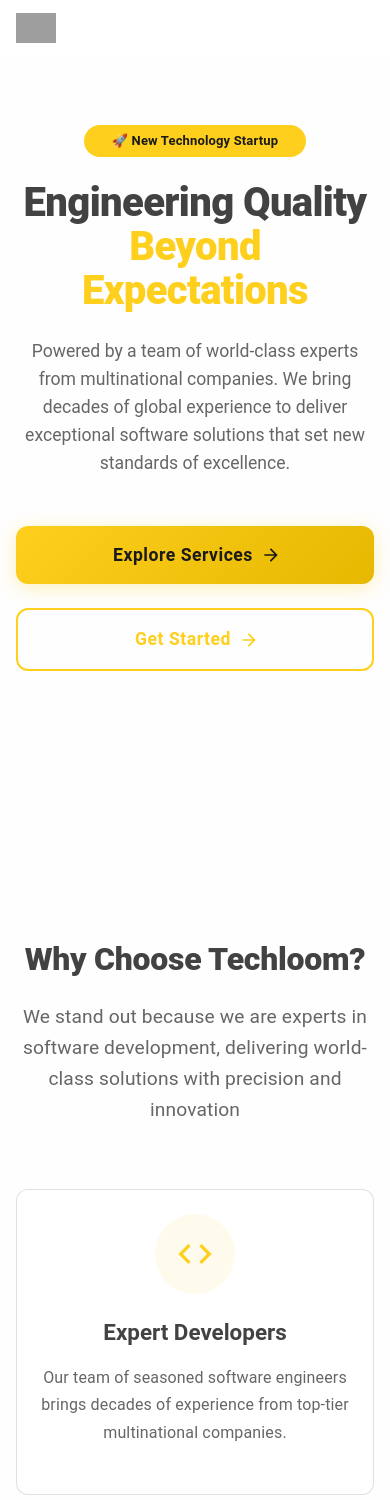
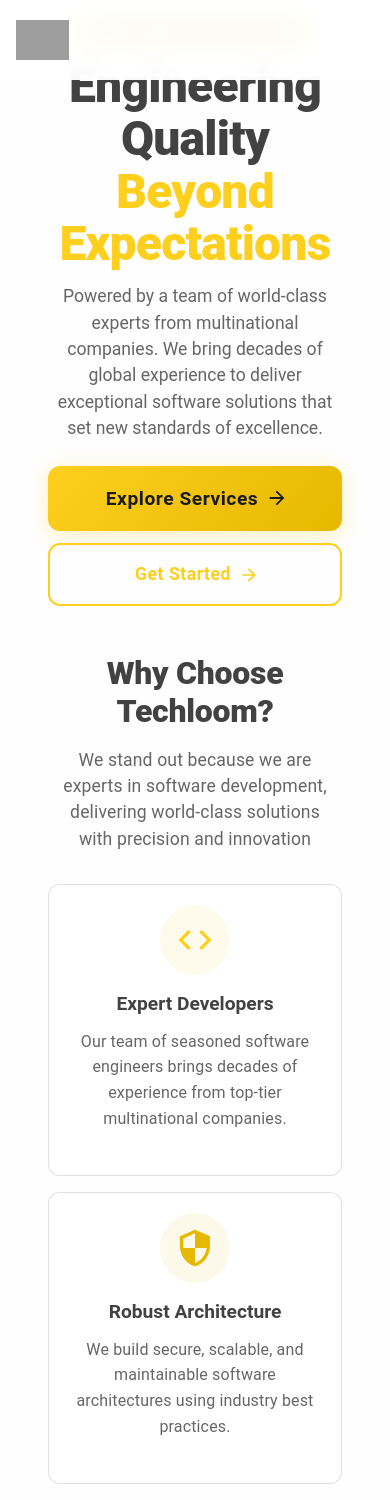
Before and after one commit to techloom-org/techloom-org.github.io, a React (Vite) app: page / in a window 390 px wide. Shown: the top 1500 px of the page. Built offline with nearby package versions, Linux system fonts and the light colour scheme; grey boxes are pictures that could not be loaded; some icons are missing.

Commit message:
feat: Enhance responsive design across Home, Header, Hero, and Footer components

```diff
--- a/src/App.jsx
+++ b/src/App.jsx
@@ -12,7 +12,7 @@
     <Router>
       <Box sx={{ flexGrow: 1 }}>
         <Header />
-        <Container maxWidth="lg" sx={{ px: 0 }}>
+        <Container maxWidth="lg" sx={{ px: { xs: 4, sm: 3, md: 4 } }}>
           <Routes>
             <Route path="/" element={<Home />} />
             <Route path="/about" element={<About />} />
--- a/src/modules/app/components/Header.jsx
+++ b/src/modules/app/components/Header.jsx
@@ -29,9 +29,16 @@
       sx={{
         bgcolor: theme.palette.custom.headerBg,
         backdropFilter: 'blur(10px)',
+        minHeight: '80px',
       }}
     >
-      <Toolbar>
+      <Toolbar
+        sx={{
+          minHeight: '80px !important',
+          px: { xs: 2, sm: 3, md: 4 },
+          py: 1.5,
+        }}
+      >
         <Box sx={{ flexGrow: 1, display: 'flex', alignItems: 'center' }}>
           <Box
             onClick={() => navigate('/')}
@@ -42,11 +49,11 @@
               '&:hover': { opacity: 0.8 }
             }}
           >
-            <Logo height={30} />
+            <Logo height={40} />
           </Box>
         </Box>
 
-        <Box sx={{ display: { xs: 'none', md: 'flex' }, gap: 1 }}>
+        <Box sx={{ display: { xs: 'none', md: 'flex' }, gap: 2 }}>
           {navigationItems.map((item) => (
             <Button
               key={item.path}
@@ -59,8 +66,10 @@
                   bgcolor: 'action.hover',
                 },
                 borderRadius: 2,
-                px: 2,
-                py: 1
+                px: 3,
+                py: 1.5,
+                minHeight: '44px',
+                fontSize: '0.95rem',
               }}
             >
               {item.label}
@@ -71,8 +80,10 @@
         <IconButton
           onClick={toggleColorMode}
           sx={{
-            ml: 2,
+            ml: 3,
             color: 'text.primary',
+            minWidth: '48px',
+            minHeight: '48px',
             '&:hover': {
               bgcolor: 'action.hover',
             }
--- a/src/modules/app/pages/Home/Hero.jsx
+++ b/src/modules/app/pages/Home/Hero.jsx
@@ -20,22 +20,23 @@
   return (
     <Box
       sx={{
-        minHeight: '100vh',
+        minHeight: { xs: '75vh', sm: '80vh', md: '90vh', lg: '100vh' },
         display: 'flex',
         alignItems: 'center',
         position: 'relative',
       }}
     >
-      <Box sx={{ py: 12, px: 2, width: '100%' }}>
-        <Grid container spacing={6} alignItems="center">
+      <Box sx={{ py: { xs: 2, sm: 4, md: 6, lg: 8 }, px: { xs: 2, sm: 2 }, width: '100%' }}>
+        <Grid container spacing={{ xs: 2, sm: 4, md: 6 }} alignItems="center">
           <Grid size={{ xs: 12, lg: 6 }}>
             <Box sx={{ textAlign: { xs: 'center', lg: 'left' } }}>
               <Chip
                 label="🚀 New Technology Startup"
                 sx={{
-                  mb: 3,
-                  px: 2,
-                  py: 1
+                  mb: { xs: 1.5, sm: 2, md: 3 },
+                  px: { xs: 2, sm: 2 },
+                  py: { xs: 0.8, sm: 1 },
+                  fontSize: { xs: '0.9rem', sm: '0.875rem' }
                 }}
               />
 
@@ -43,11 +44,11 @@
                 variant="h1"
                 component="h1"
                 sx={{
-                  fontSize: { xs: '2.5rem', sm: '3.5rem', md: '4rem', lg: '4.5rem' },
+                  fontSize: { xs: '3rem', sm: '3rem', md: '3.5rem', lg: '4.5rem' },
                   fontWeight: 800,
-                  lineHeight: 1.1,
-                  mb: 3,
-                  color: 'text.primary'
+                  lineHeight: { xs: 1.1, sm: 1.1 },
+                  mb: { xs: 1.5, sm: 2, md: 3 },
+                  color: 'text.primary',
                 }}
               >
                 Engineering Quality{' '}
@@ -62,13 +63,14 @@
                 variant="h5"
                 component="p"
                 sx={{
-                  mb: 6,
-                  fontSize: { xs: '1.1rem', sm: '1.3rem', md: '1.4rem' },
+                  mb: { xs: 3, sm: 4, md: 5, lg: 6 },
+                  fontSize: { xs: '1.1rem', sm: '1.2rem', md: '1.3rem', lg: '1.4rem' },
                   color: 'text.secondary',
-                  lineHeight: 1.6,
+                  lineHeight: 1.5,
                   fontWeight: 400,
-                  maxWidth: '600px',
-                  mx: { xs: 'auto', lg: 0 }
+                  maxWidth: { xs: '100%', sm: '600px' },
+                  mx: { xs: 'auto', lg: 0 },
+                  px: { xs: 0, sm: 0 }
                 }}
               >
                 Powered by a team of world-class experts from multinational companies.
@@ -78,18 +80,20 @@
 
               <Stack
                 direction={{ xs: 'column', sm: 'row' }}
-                spacing={3}
+                spacing={{ xs: 1.5, sm: 3 }}
                 sx={{
                   justifyContent: { xs: 'center', lg: 'flex-start' },
                   width: '100%',
                   overflow: 'visible',
                   position: 'relative',
-                  zIndex: 10
+                  zIndex: 10,
+                  px: { xs: 0, sm: 0 }
                 }}
               >
                 <Button
                   variant="contained"
                   color="primary"
+                  size="large"
                   onClick={() => {
                     console.log('Explore Services button clicked');
                     navigate('/services');
--- a/src/modules/app/pages/Home/HomeFooter.jsx
+++ b/src/modules/app/pages/Home/HomeFooter.jsx
@@ -11,13 +11,13 @@
   return (
     <Box
       sx={{
-        py: 12,
+        py: { xs: 6, sm: 8, md: 10, lg: 12 },
         bgcolor: theme.palette.mode === 'dark' ? '#2a2a2a' : '#1a1a1a',
         color: theme.palette.mode === 'dark' ? '#ffffff' : '#ffffff',
-        px: 2,
+        px: { xs: 2, sm: 2 },
         borderRadius: 3,
-        mx: 2,
-        mb: 4,
+        mx: { xs: 2, sm: 2 },
+        mb: { xs: 2, sm: 4 },
       }}
     >
       <Box sx={{ textAlign: 'center' }}>
@@ -25,9 +25,10 @@
           variant="h2"
           component="h2"
           sx={{
-            fontSize: { xs: '2rem', sm: '2.5rem', md: '3rem' },
+            fontSize: { xs: '1.8rem', sm: '2.5rem', md: '3rem' },
             fontWeight: 800,
-            mb: 3
+            mb: { xs: 2, sm: 3 },
+            lineHeight: 1.2
           }}
         >
           Ready to Transform Your Ideas?
@@ -35,18 +36,20 @@
         <Typography
           variant="h6"
           sx={{
-            mb: 6,
-            fontSize: '1.2rem',
-            opacity: 0.8,
+            mb: { xs: 4, sm: 5, md: 6 },
+            fontSize: { xs: '1.1rem', sm: '1.2rem' },
+            opacity: 0.9,
             maxWidth: '600px',
-            mx: 'auto'
+            mx: 'auto',
+            lineHeight: 1.5,
+            px: { xs: 1, sm: 0 }
           }}
         >
           Let's discuss how we can help you achieve your technology goals and drive your business forward.
         </Typography>
         <Stack
           direction={{ xs: 'column', sm: 'row' }}
-          spacing={3}
+          spacing={{ xs: 2, sm: 3 }}
           sx={{ justifyContent: 'center' }}
         >
           <Button
@@ -55,6 +58,12 @@
             size="large"
             onClick={() => navigate('/contact')}
             endIcon={<ArrowForward />}
+            sx={{
+              py: { xs: 1.8, sm: 1.5 },
+              fontSize: { xs: '1.05rem', sm: '1rem' },
+              fontWeight: 600,
+              width: { xs: '100%', sm: 'auto' }
+            }}
           >
             Start Your Project
           </Button>
@@ -63,6 +72,18 @@
             color="primary"
             size="large"
             onClick={() => navigate('/services')}
+            sx={{
+              py: { xs: 1.8, sm: 1.5 },
+              fontSize: { xs: '1.05rem', sm: '1rem' },
+              fontWeight: 600,
+              width: { xs: '100%', sm: 'auto' },
+              borderColor: 'rgba(255,255,255,0.3)',
+              color: 'white',
+              '&:hover': {
+                borderColor: 'primary.main',
+                backgroundColor: 'rgba(255,255,255,0.1)'
+              }
+            }}
           >
             View Services
           </Button>
--- a/src/modules/app/pages/Home/WhyChooseTechloom/FeatureCard.jsx
+++ b/src/modules/app/pages/Home/WhyChooseTechloom/FeatureCard.jsx
@@ -10,7 +10,7 @@
       elevation={0}
       sx={{
         height: '100%',
-        p: 3,
+        p: { xs: 2.5, sm: 3 },
         borderRadius: 3,
         bgcolor: 'background.paper',
         transition: 'all 0.3s ease-in-out',
@@ -30,9 +30,9 @@
           sx={{
             bgcolor: `${feature.color}15`,
             color: feature.color,
-            width: 80,
-            height: 80,
-            mb: 3,
+            width: { xs: 70, sm: 80 },
+            height: { xs: 70, sm: 80 },
+            mb: { xs: 2, sm: 3 },
             mx: 'auto'
           }}
         >
@@ -44,9 +44,9 @@
           sx={{
             fontWeight: 700,
             color: 'text.primary',
-            mb: 2,
+            mb: { xs: 1.5, sm: 2 },
             textAlign: 'center',
-            fontSize: '1.4rem'
+            fontSize: { xs: '1.2rem', sm: '1.4rem' }
           }}
         >
           {feature.title}
@@ -55,9 +55,9 @@
           variant="body1"
           sx={{
             color: 'text.secondary',
-            lineHeight: 1.7,
+            lineHeight: 1.6,
             textAlign: 'center',
-            fontSize: '1rem'
+            fontSize: { xs: '1rem', sm: '1rem' }
           }}
         >
           {feature.description}
--- a/src/modules/app/pages/Home/WhyChooseTechloom/index.jsx
+++ b/src/modules/app/pages/Home/WhyChooseTechloom/index.jsx
@@ -54,8 +54,8 @@
   ];
 
   return (
-    <Box sx={{ py: 12, px: 2 }}>
-      <Box sx={{ textAlign: 'center', mb: 8 }}>
+    <Box sx={{ py: { xs: 2, sm: 4, md: 6, lg: 8 }, px: { xs: 2, sm: 2 } }}>
+      <Box sx={{ textAlign: 'center', mb: { xs: 4, sm: 6, md: 8 } }}>
         <Typography
           variant="h2"
           component="h2"
@@ -63,7 +63,7 @@
             fontSize: { xs: '2rem', sm: '2.5rem', md: '3rem' },
             fontWeight: 800,
             color: 'text.primary',
-            mb: 3
+            mb: { xs: 2, sm: 3 }
           }}
         >
           Why Choose Techloom?
@@ -74,15 +74,17 @@
             color: 'text.secondary',
             maxWidth: '600px',
             mx: 'auto',
-            fontSize: '1.2rem',
-            fontWeight: 400
+            fontSize: { xs: '1.1rem', sm: '1.2rem' },
+            fontWeight: 400,
+            lineHeight: 1.5,
+            px: { xs: 1, sm: 0 }
           }}
         >
           We stand out because we are experts in software development, delivering world-class solutions with precision and innovation
         </Typography>
       </Box>
 
-      <Grid container spacing={4}>
+      <Grid container spacing={{ xs: 2, sm: 3, md: 4 }}>
         {features.map((feature, index) => (
           <Grid key={index} size={{ xs: 12, sm: 6, lg: 4 }}>
             <FeatureCard feature={feature} index={index} />
--- a/src/modules/app/pages/Home/index.jsx
+++ b/src/modules/app/pages/Home/index.jsx
@@ -16,7 +16,13 @@
   });
 
   return (
-    <Box sx={{ flexGrow: 1, overflow: 'hidden' }}>
+    <Box sx={{
+      flexGrow: 1,
+      overflow: 'hidden',
+      '& > *:not(:last-child)': {
+        mb: { xs: 0, sm: 2 }
+      }
+    }}>
       <Hero />
       <WhyChooseTechloom />
       <HomeFooter />
```
